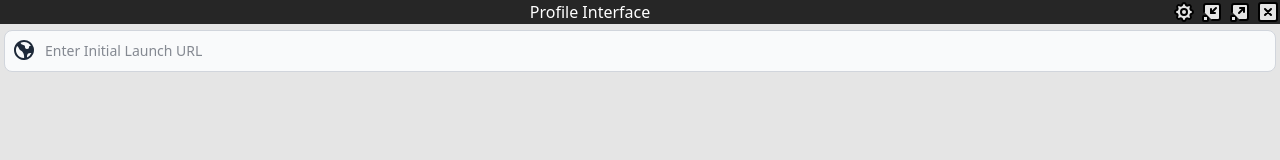
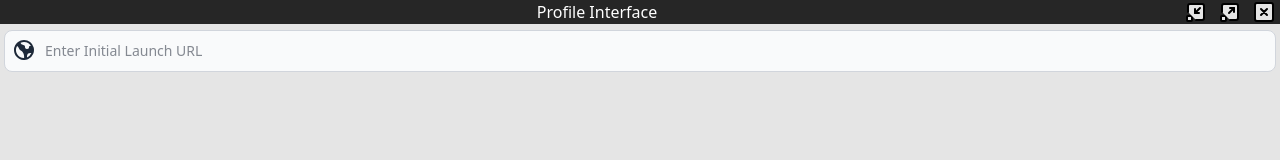
Before and after one commit to renzabc/Chrome-Profile-Interface, a React (Vite) app in the folder chromeProfileInterface/: page / in a window 1280 px wide. Shown: the top 160 px of the page. Built offline with nearby package versions, Linux system fonts and the light colour scheme.

Commit message:
Removed settings button: unecessary feature for now

```diff
--- a/chromeProfileInterface/src/App.tsx
+++ b/chromeProfileInterface/src/App.tsx
@@ -252,20 +252,21 @@ function App() {
         {/* Title Bar */}
         <div className='titleBar flex flex-row gap-1 justify-end bg-neutral-800 '>
           {/* Add Browser Profile Button(s) */}
-          <div className='flex flex-row gap-1 p-1'>
+          <div className='flex flex-row gap-1 p-1 ml-0.5'>
             {browserButtons}
           </div>
           <div className='flex grow justify-center'>
             <h1 className='text-white'>Profile Interface</h1>
           </div>
           {/* settings button */}
-          <button className=''>
+          {/* <button className=''>
             <svg className='fill-neutral-200 hover:fill-sky-500' xmlns="http://www.w3.org/2000/svg" viewBox="0 0 24 24" fill="none" stroke="currentColor" stroke-linecap="round" stroke-linejoin="round" width="24" height="24" stroke-width="2">
               <path d="M10.325 4.317c.426 -1.756 2.924 -1.756 3.35 0a1.724 1.724 0 0 0 2.573 1.066c1.543 -.94 3.31 .826 2.37 2.37a1.724 1.724 0 0 0 1.065 2.572c1.756 .426 1.756 2.924 0 3.35a1.724 1.724 0 0 0 -1.066 2.573c.94 1.543 -.826 3.31 -2.37 2.37a1.724 1.724 0 0 0 -2.572 1.065c-.426 1.756 -2.924 1.756 -3.35 0a1.724 1.724 0 0 0 -2.573 -1.066c-1.543 .94 -3.31 -.826 -2.37 -2.37a1.724 1.724 0 0 0 -1.065 -2.572c-1.756 -.426 -1.756 -2.924 0 -3.35a1.724 1.724 0 0 0 1.066 -2.573c-.94 -1.543 .826 -3.31 2.37 -2.37c1 .608 2.296 .07 2.572 -1.065z"></path>
               <path d="M9 12a3 3 0 1 0 6 0a3 3 0 0 0 -6 0"></path>
             </svg>
-          </button>
+          </button> */}
 
+          <div className='flex gap-2.5 mr-1'>
             {/* minimize */}
             <button className=''
               onClick={() => { thiswindow.minimize() }}
@@ -300,6 +301,7 @@ function App() {
               </svg>
             </button>
           </div>
+        </div>
 
         {/* Url bar */}
         <div className="relative w-full bg-neutral-200 px-1 ">
```
Lines whose indentation alone changed are shown as unchanged.
